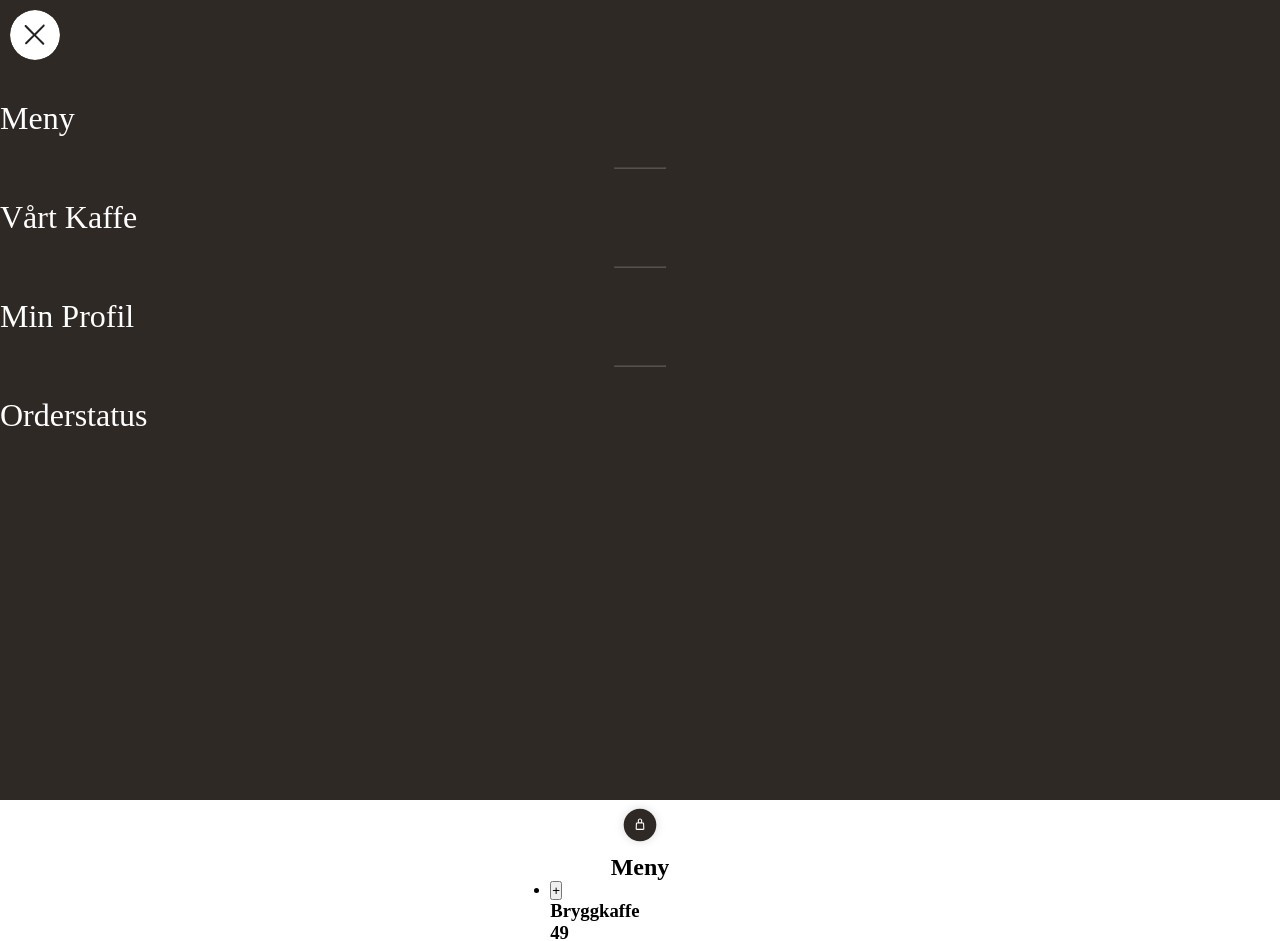
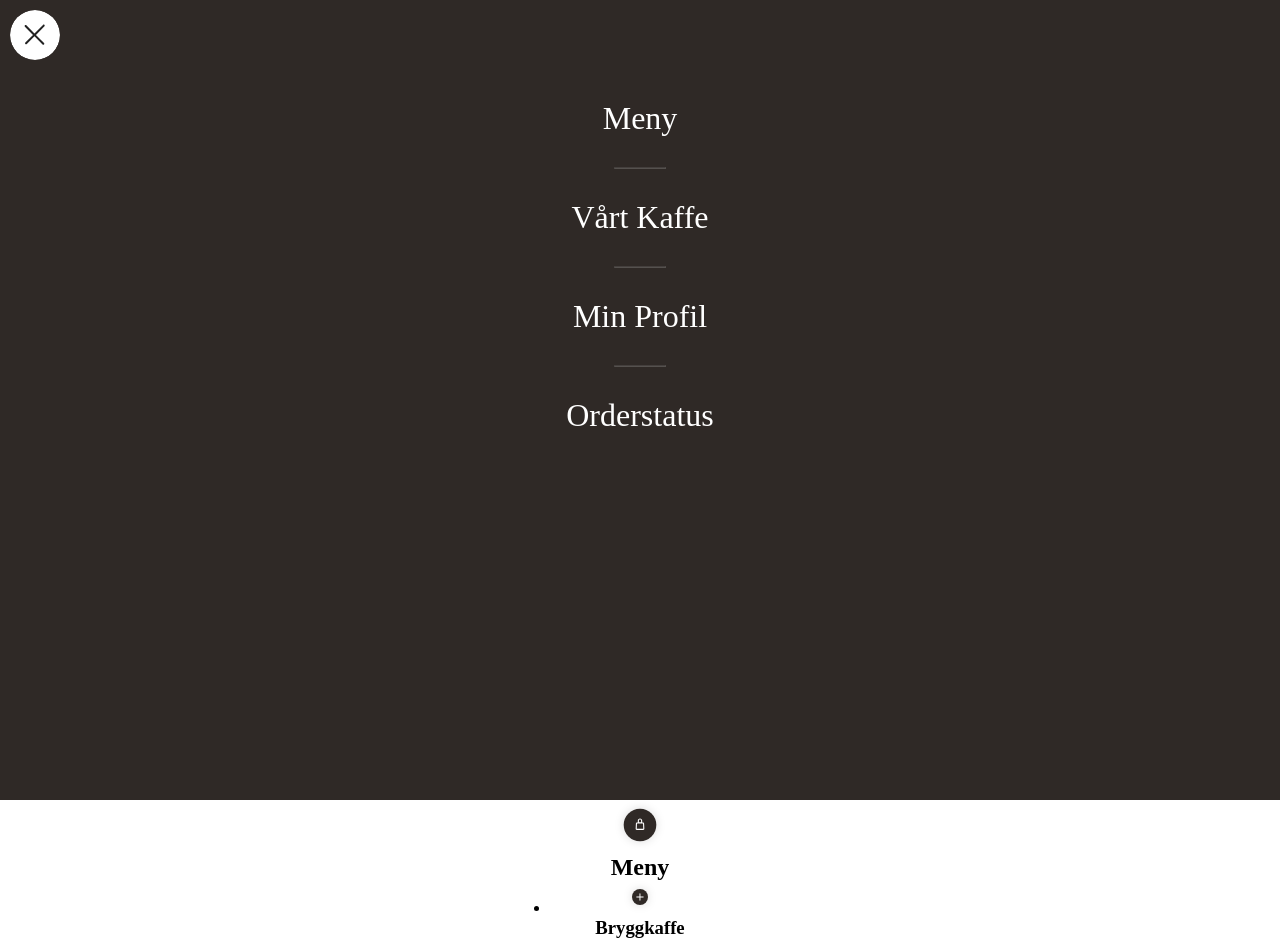
Before and after one commit to Trollungen85/airbean, a Vue app: page /menu in a window 1280 px wide. Shown: the top 941 px of the page. Built offline with nearby package versions, Linux system fonts and the light colour scheme.

Commit message:
knapp till att beställa kaffe

```diff
--- a/src/App.vue
+++ b/src/App.vue
@@ -23,6 +23,7 @@
   flex-direction: column;
   justify-content: center;
   align-items: center;
+  text-align: center;
 }
 
 </style>
--- a/src/components/CartComp.vue
+++ b/src/components/CartComp.vue
@@ -11,6 +11,7 @@
         <!-- In med allt kaffe som du beställt -->
       <ul>
         <li>
+          {{ item.name }}
           <button>Upp</button>
           <span>1</span>
           <button>Ner</button>
@@ -34,6 +35,9 @@ export default {
   computed: {
     cartClosed: function() {
       return this.$store.state.cartClosed;
+    },
+    item: function() {
+      return this.$store.state.cart[0];
     }
   },
   methods: {
--- a/src/components/NavComp.vue
+++ b/src/components/NavComp.vue
@@ -1,5 +1,5 @@
 <template>
-  <div class="nav-comp-wrapper">
+  <div>
     <div v-if="navClosed">
       <button class="nav-btn" v-on:click="toggleNav"></button>
     </div>
@@ -28,24 +28,23 @@ export default {
   methods: {
     toggleNav() {
       this.$store.commit("toggleNav");
+      this.$emit("changeOpenedNav");
     }
   },
   created() {
     this.$store.commit("toggleNav");
-    //Efter som naven är öppne när man navigerar fungerar det att toggla till Stäng
+    //Efter som naven är öppen när man navigerar fungerar det att toggla till Stäng
   }
 }
 </script>
 
 <style>
-.nav-comp-wrapper {
+.nav-menu-wrapper {
+  display: flex;
+  flex-direction: column;
   background: var(--color1);
   width: 100vw;
   height: 100vh;
-}
-.nav-menu-wrapper {
-  display: flex;
-  flex-direction: column;
 }
 .nav li {
   margin: 30px 0px;
--- a/src/views/Landing.vue
+++ b/src/views/Landing.vue
@@ -1,6 +1,6 @@
 <template>
   <div class="landing-wrapper default-page">
-    <div v-if="openedNav"><NavComp /></div>
+    <div v-if="openedNav"><NavComp v-on:changeOpenedNav="changeOpenedNav" /></div>
 
     <div v-else @click="openNav">
       <img class="logo" src="../assets/airbean_logo.svg" alt="picure of a logo">
@@ -24,6 +24,9 @@ export default {
   methods: {
     openNav() {
       this.openedNav = true;
+    },
+    changeOpenedNav() {
+      this.openedNav = false;
     }
   }
 }
@@ -33,7 +36,6 @@ export default {
 .landing-wrapper {
   background: url("../assets/landingbackground.svg") no-repeat;
   background-size: cover;
-  text-align: center;
 }
 .logo {
   background-color: var(--color1);
--- a/src/views/Menu.vue
+++ b/src/views/Menu.vue
@@ -5,7 +5,7 @@
     <h2>Meny</h2>
     <ul>
       <li v-for="item in menu" :key="item.id">
-        <button>+</button>
+        <button class="add-btn" @click="addToCart(item)"></button>
         <h3> {{ item.name }} </h3>
         <h3> {{ item.price }} </h3>
         <p> {{ item.description }} </p>
@@ -27,11 +27,24 @@ export default {
     menu: function() {
       return this.$store.state.menu;
     }
+  },
+  methods: {
+    addToCart(item) {
+      this.$store.state.cart.push(item);
+    }
   }
 
 }
 </script>
 
 <style>
-
+.add-btn {
+  width: 32px;
+  height: 32px;
+  background: url('../assets/add-btn.svg');
+  background-size: cover;
+  border-radius: 50%;
+  outline: none;
+  border: none;
+}
 </style>
```
Also changed, not shown: src/assets/add-btn.svg (added).
